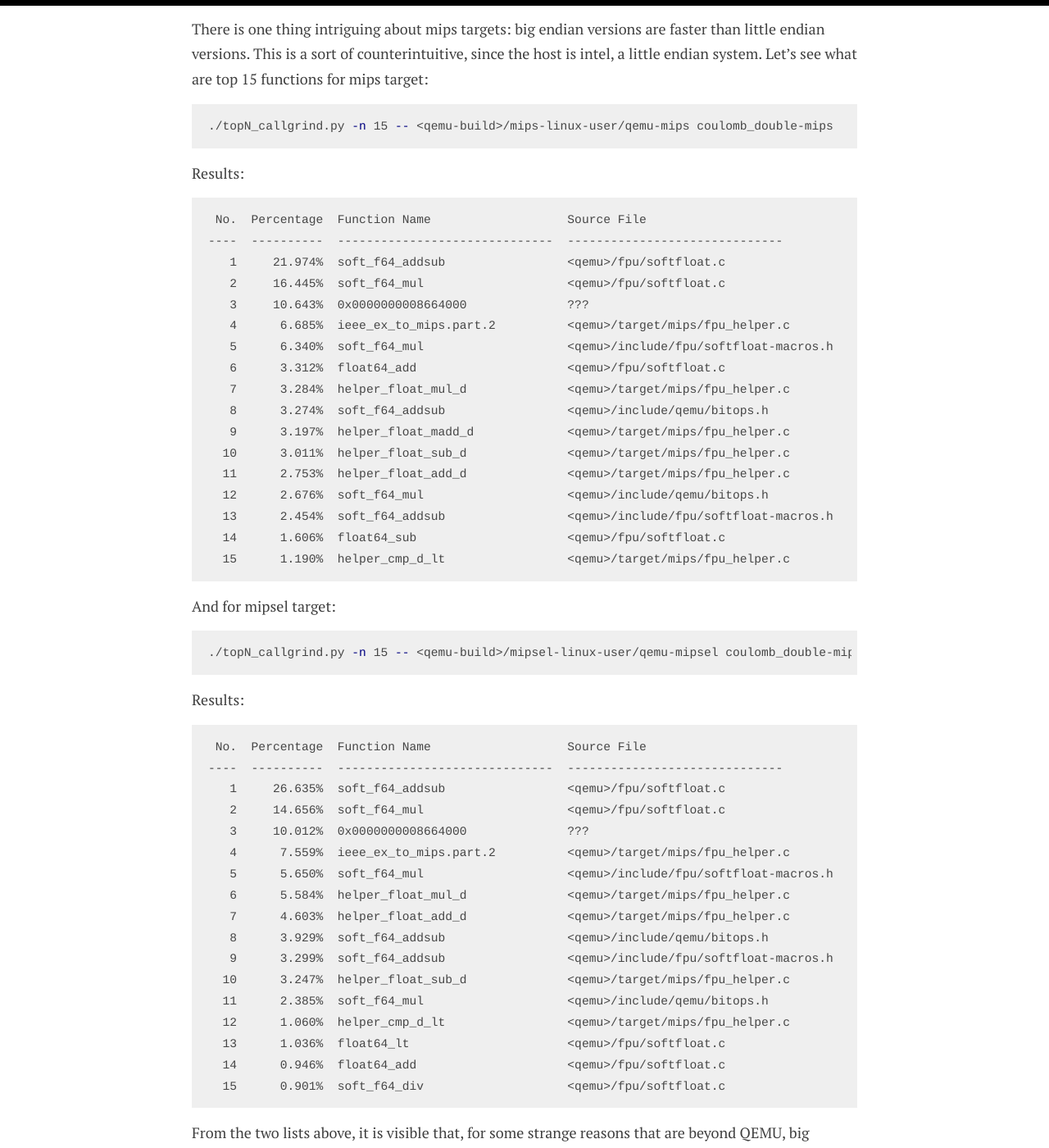
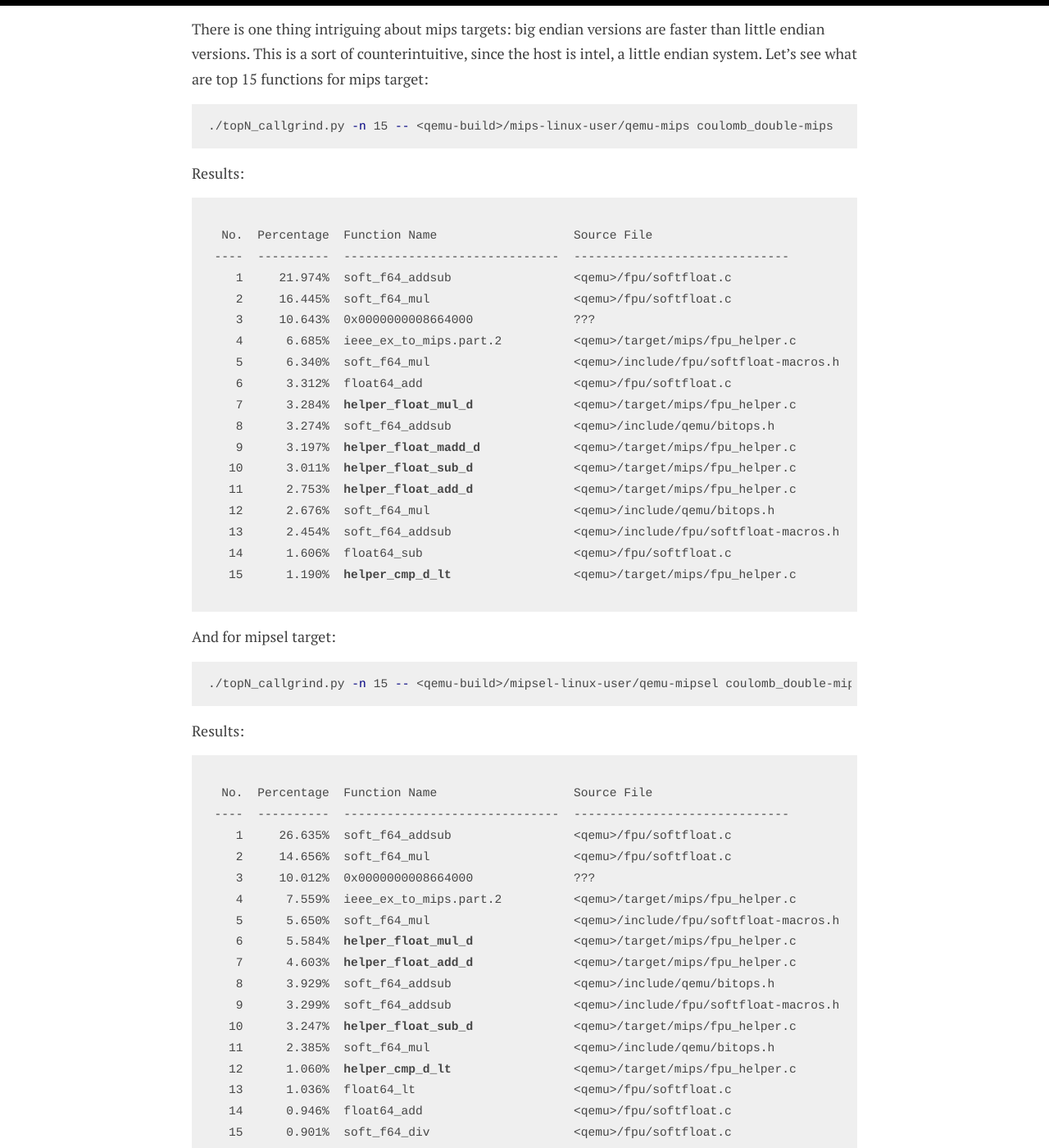
Before and after one commit to ahmedkrmn/TCG-Continuous-Benchmarking, a Jekyll site: the page built from _posts/2020-06-29-Dissecting-QEMU-Into-Three-Main-Parts.md, in a window 1280 px wide and 1400 px high, scrolled down 5875 px. Shown: the whole window at 82% size. Built offline with Jekyll 4.4.1, drawn with Linux system fonts in a browser that asks for light colours; some of the changed lines change nothing that is shown; some of the changed text lies outside the part shown.

Commit message:
Use bold text for some functions in dissect output

````diff
--- a/_posts/2020-06-29-Dissecting-QEMU-Into-Three-Main-Parts.md
+++ b/_posts/2020-06-29-Dissecting-QEMU-Into-Three-Main-Parts.md
@@ -326,25 +326,27 @@ There is one thing intriguing about mips targets: big endian versions are faster
 
 Results:
 
-```
- No.  Percentage  Function Name                   Source File
-----  ----------  ------------------------------  ------------------------------
-   1     21.974%  soft_f64_addsub                 <qemu>/fpu/softfloat.c
-   2     16.445%  soft_f64_mul                    <qemu>/fpu/softfloat.c
-   3     10.643%  0x0000000008664000              ???
-   4      6.685%  ieee_ex_to_mips.part.2          <qemu>/target/mips/fpu_helper.c
-   5      6.340%  soft_f64_mul                    <qemu>/include/fpu/softfloat-macros.h
-   6      3.312%  float64_add                     <qemu>/fpu/softfloat.c
-   7      3.284%  helper_float_mul_d              <qemu>/target/mips/fpu_helper.c
-   8      3.274%  soft_f64_addsub                 <qemu>/include/qemu/bitops.h
-   9      3.197%  helper_float_madd_d             <qemu>/target/mips/fpu_helper.c
-  10      3.011%  helper_float_sub_d              <qemu>/target/mips/fpu_helper.c
-  11      2.753%  helper_float_add_d              <qemu>/target/mips/fpu_helper.c
-  12      2.676%  soft_f64_mul                    <qemu>/include/qemu/bitops.h
-  13      2.454%  soft_f64_addsub                 <qemu>/include/fpu/softfloat-macros.h
-  14      1.606%  float64_sub                     <qemu>/fpu/softfloat.c
-  15      1.190%  helper_cmp_d_lt                 <qemu>/target/mips/fpu_helper.c
-```
+<pre class="highlight" style="font-size:14.6205px">
+  <code>
+   No.  Percentage  Function Name                   Source File
+  ----  ----------  ------------------------------  ------------------------------
+     1     21.974%  soft_f64_addsub                 &lt;qemu&gt;/fpu/softfloat.c
+     2     16.445%  soft_f64_mul                    &lt;qemu&gt;/fpu/softfloat.c
+     3     10.643%  0x0000000008664000              ???
+     4      6.685%  ieee_ex_to_mips.part.2          &lt;qemu&gt;/target/mips/fpu_helper.c
+     5      6.340%  soft_f64_mul                    &lt;qemu&gt;/include/fpu/softfloat-macros.h
+     6      3.312%  float64_add                     &lt;qemu&gt;/fpu/softfloat.c
+     7      3.284%  <b>helper_float_mul_d</b>              &lt;qemu&gt;/target/mips/fpu_helper.c
+     8      3.274%  soft_f64_addsub                 &lt;qemu&gt;/include/qemu/bitops.h
+     9      3.197%  <b>helper_float_madd_d</b>             &lt;qemu&gt;/target/mips/fpu_helper.c
+    10      3.011%  <b>helper_float_sub_d</b>              &lt;qemu&gt;/target/mips/fpu_helper.c
+    11      2.753%  <b>helper_float_add_d</b>              &lt;qemu&gt;/target/mips/fpu_helper.c
+    12      2.676%  soft_f64_mul                    &lt;qemu&gt;/include/qemu/bitops.h
+    13      2.454%  soft_f64_addsub                 &lt;qemu&gt;/include/fpu/softfloat-macros.h
+    14      1.606%  float64_sub                     &lt;qemu&gt;/fpu/softfloat.c
+    15      1.190%  <b>helper_cmp_d_lt</b>                 &lt;qemu&gt;/target/mips/fpu_helper.c
+  </code>
+</pre>
 
 And for mipsel target:
 
@@ -354,25 +356,27 @@ And for mipsel target:
 
 Results:
 
-```
- No.  Percentage  Function Name                   Source File
-----  ----------  ------------------------------  ------------------------------
-   1     26.635%  soft_f64_addsub                 <qemu>/fpu/softfloat.c
-   2     14.656%  soft_f64_mul                    <qemu>/fpu/softfloat.c
-   3     10.012%  0x0000000008664000              ???
-   4      7.559%  ieee_ex_to_mips.part.2          <qemu>/target/mips/fpu_helper.c
-   5      5.650%  soft_f64_mul                    <qemu>/include/fpu/softfloat-macros.h
-   6      5.584%  helper_float_mul_d              <qemu>/target/mips/fpu_helper.c
-   7      4.603%  helper_float_add_d              <qemu>/target/mips/fpu_helper.c
-   8      3.929%  soft_f64_addsub                 <qemu>/include/qemu/bitops.h
-   9      3.299%  soft_f64_addsub                 <qemu>/include/fpu/softfloat-macros.h
-  10      3.247%  helper_float_sub_d              <qemu>/target/mips/fpu_helper.c
-  11      2.385%  soft_f64_mul                    <qemu>/include/qemu/bitops.h
-  12      1.060%  helper_cmp_d_lt                 <qemu>/target/mips/fpu_helper.c
-  13      1.036%  float64_lt                      <qemu>/fpu/softfloat.c
-  14      0.946%  float64_add                     <qemu>/fpu/softfloat.c
-  15      0.901%  soft_f64_div                    <qemu>/fpu/softfloat.c
-```
+<pre class="highlight" style="font-size: 14.6205px;">
+  <code>
+   No.  Percentage  Function Name                   Source File
+  ----  ----------  ------------------------------  ------------------------------
+     1     26.635%  soft_f64_addsub                 &lt;qemu&gt;/fpu/softfloat.c
+     2     14.656%  soft_f64_mul                    &lt;qemu&gt;/fpu/softfloat.c
+     3     10.012%  0x0000000008664000              ???
+     4      7.559%  ieee_ex_to_mips.part.2          &lt;qemu&gt;/target/mips/fpu_helper.c
+     5      5.650%  soft_f64_mul                    &lt;qemu&gt;/include/fpu/softfloat-macros.h
+     6      5.584%  <b>helper_float_mul_d</b>              &lt;qemu&gt;/target/mips/fpu_helper.c
+     7      4.603%  <b>helper_float_add_d</b>              &lt;qemu&gt;/target/mips/fpu_helper.c
+     8      3.929%  soft_f64_addsub                 &lt;qemu&gt;/include/qemu/bitops.h
+     9      3.299%  soft_f64_addsub                 &lt;qemu&gt;/include/fpu/softfloat-macros.h
+    10      3.247%  <b>helper_float_sub_d</b>              &lt;qemu&gt;/target/mips/fpu_helper.c
+    11      2.385%  soft_f64_mul                    &lt;qemu&gt;/include/qemu/bitops.h
+    12      1.060%  <b>helper_cmp_d_lt</b>                 &lt;qemu&gt;/target/mips/fpu_helper.c
+    13      1.036%  float64_lt                      &lt;qemu&gt;/fpu/softfloat.c
+    14      0.946%  float64_add                     &lt;qemu&gt;/fpu/softfloat.c
+    15      0.901%  soft_f64_div                    &lt;qemu&gt;/fpu/softfloat.c
+  </code>
+</pre>
 
 From the two lists above, it is visible that, for some strange reasons that are beyond QEMU, big endian mips target uses multiply-add instructions, while little endian mips target uses separate multiply instruction and separate add instructions. This can be concluded from the presence of `helper_float_madd_d` in big endian case only. This means that corresponding helpers are different. Moreover, the number of executed helpers will be also different - less helpers will be called in big endian case. Numerically, the outcome will be accurate in both cases, however, the number of invoked helpers matters, resulting in better overall performance of big endian mips target.
 
@@ -388,25 +392,27 @@ m68k instruction set is not a RISC set in a strict sense. For example it contain
 
 Results:
 
-```
- No.  Percentage  Function Name                   Source File
-----  ----------  ------------------------------  ------------------------------
-   1     21.128%  roundAndPackFloatx80            <qemu>/fpu/softfloat.c
-   2      6.646%  floatx80_mul                    <qemu>/fpu/softfloat.c
-   3      5.904%  0x00000000082db000              ???
-   4      5.542%  floatx80_mul                    <qemu>/include/fpu/softfloat-macros.h
-   5      3.958%  subFloatx80Sigs                 <qemu>/fpu/softfloat.c
-   6      3.780%  helper_ftst                     <qemu>/target/m68k/fpu_helper.c
-   7      3.739%  float64_to_floatx80             <qemu>/fpu/softfloat.c
-   8      3.528%  addFloatx80Sigs                 <qemu>/fpu/softfloat.c
-   9      2.447%  floatx80_div                    <qemu>/include/fpu/softfloat-macros.h
-  10      2.437%  floatx80_mul                    <qemu>/include/fpu/softfloat.h
-  11      2.136%  subFloatx80Sigs                 <qemu>/include/fpu/softfloat-macros.h
-  12      2.072%  roundAndPackFloat64             <qemu>/fpu/softfloat.c
-  13      1.900%  floatx80_sin                    <qemu>/target/m68k/softfloat.c
-  14      1.890%  helper_ftst                     <qemu>/include/fpu/softfloat.h
-  15      1.884%  floatx80_cos                    <qemu>/target/m68k/softfloat.c
-```
+<pre class="highlight" style="font-size: 14.6205px;">
+  <code>
+   No.  Percentage  Function Name                   Source File
+  ----  ----------  ------------------------------  ------------------------------
+     1     21.128%  roundAndPackFloatx80            &lt;qemu&gt;/fpu/softfloat.c
+     2      6.646%  floatx80_mul                    &lt;qemu&gt;/fpu/softfloat.c
+     3      5.904%  0x00000000082db000              ???
+     4      5.542%  floatx80_mul                    &lt;qemu&gt;/include/fpu/softfloat-macros.h
+     5      3.958%  subFloatx80Sigs                 &lt;qemu&gt;/fpu/softfloat.c
+     6      3.780%  helper_ftst                     &lt;qemu&gt;/target/m68k/fpu_helper.c
+     7      3.739%  float64_to_floatx80             &lt;qemu&gt;/fpu/softfloat.c
+     8      3.528%  addFloatx80Sigs                 &lt;qemu&gt;/fpu/softfloat.c
+     9      2.447%  floatx80_div                    &lt;qemu&gt;/include/fpu/softfloat-macros.h
+    10      2.437%  floatx80_mul                    &lt;qemu&gt;/include/fpu/softfloat.h
+    11      2.136%  subFloatx80Sigs                 &lt;qemu&gt;/include/fpu/softfloat-macros.h
+    12      2.072%  roundAndPackFloat64             &lt;qemu&gt;/fpu/softfloat.c
+    13      1.900%  <b>floatx80_sin</b>                    &lt;qemu&gt;/target/m68k/softfloat.c
+    14      1.890%  helper_ftst                     &lt;qemu&gt;/include/fpu/softfloat.h
+    15      1.884%  <b>floatx80_cos</b>                    &lt;qemu&gt;/target/m68k/softfloat.c
+  </code>
+</pre>
 
 m68k target has fewer instructions to translate, but some of its instruction require complex softfloat helpers (displayed above), whereas mips, for example, has much more instruction to translate and execute, but they are, in great majority, basically, additions and multiplications, that require relatively simple softfloat helpers.
 
````
